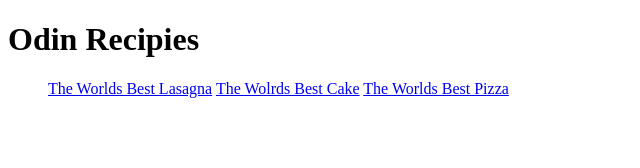
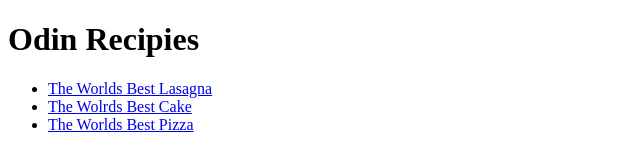
Before and after one commit to SamridhDas/odin-recipes, a plain HTML site: page index.html in a window 1280 px wide. Shown: the whole page, without its empty margins (0-640 px from the left). Drawn offline with Linux system fonts and the light colour scheme.

Commit message:
Changed the links to list

```diff
--- a/index.html
+++ b/index.html
@@ -8,9 +8,9 @@
 <body>
     <h1>Odin Recipies</h1>
     <ul>
-        <a href="recipies/lasagna.html">The Worlds Best Lasagna</a>
-        <a href="recipies/cake.html">The Wolrds Best Cake</a>
-        <a href="recipies/pizza.html">The Worlds Best Pizza</a>
+       <li> <a href="recipies/lasagna.html">The Worlds Best Lasagna</a></li>
+        <li><a href="recipies/cake.html">The Wolrds Best Cake</a></li>
+        <li><a href="recipies/pizza.html">The Worlds Best Pizza</a></li>
 
     </ul>
 
```
